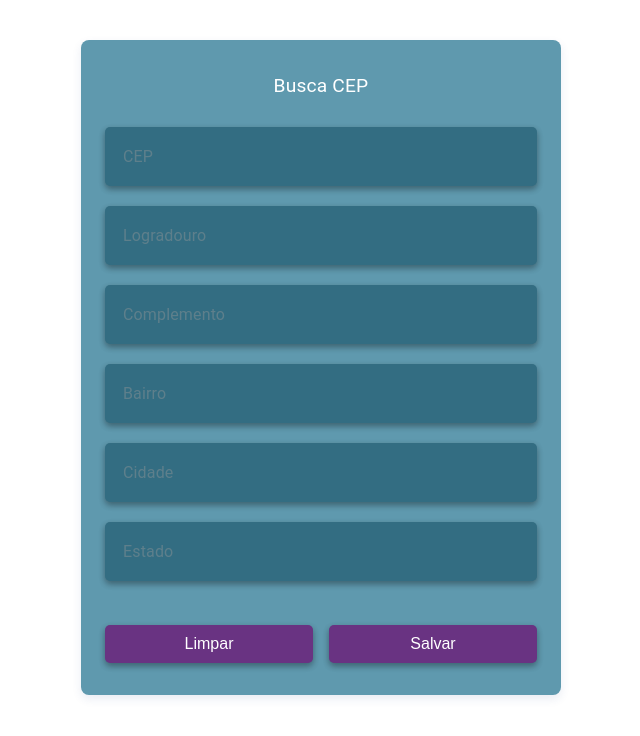
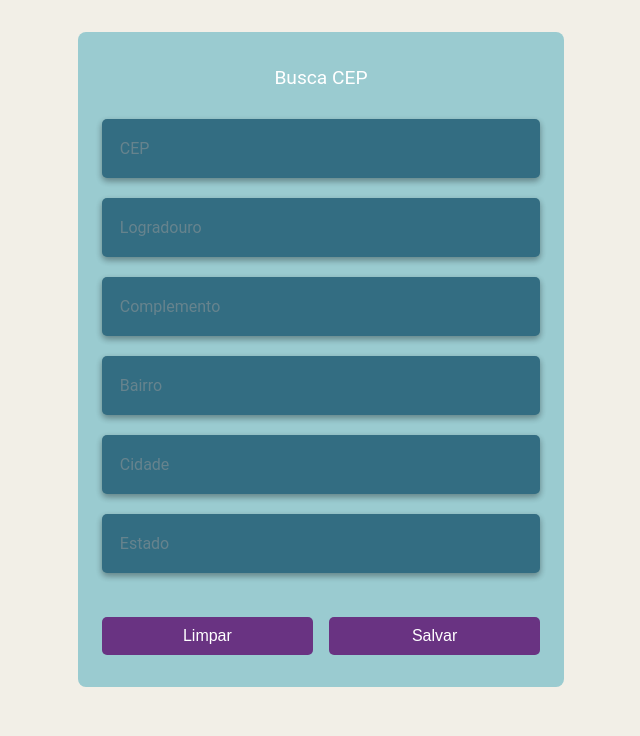
Before and after one commit to GeorgiaAntunes/Teste-Frontend, a Next.js app in the folder desafio-instivo/: page / in a window 1280 px wide. Shown: the top 736 px of the page, without its empty margins (319-959 px from the left). Built offline with nearby package versions, Linux system fonts and the light colour scheme.

Commit message:
global style added

```diff
--- a/desafio-instivo/src/app/components/AppForm/AppForm.style.tsx
+++ b/desafio-instivo/src/app/components/AppForm/AppForm.style.tsx
@@ -3,10 +3,11 @@ import { Typography } from '@mui/material';
 import { styled } from '@mui/material/styles';
 import { Container } from '@mui/system';
 
+
 export const Header = styled(Typography)`
   font-size: 1.2rem;
   font-weight: 400;
-  color: #fff;
+  color: ${(p) => p.theme.palette.white};
   margin-bottom: 1rem;
   text-align: start;
 `;
@@ -17,20 +18,19 @@ export const FormContainer = styled(Container)`
   align-items: center;
   justify-content: center;
   padding: 2rem;
-  background: #5F99AE;
+  background-color: ${(p) => p.theme.palette.primary.light};
   border-radius: 8px;
-  box-shadow: 0 4px 10px rgba(39, 64, 140, 0.1);
   width: 100%;
   max-width: 500px;
 
   @media (min-width: 768px) {
     width: 40%;
   }
-s
+
   @media (max-width: 1024px) {
     width: 70%;
   }
-s
+
   @media (max-width: 768px) {
     width: 100%;
     height: 100%;
@@ -39,12 +39,10 @@ s
 
   @media (max-width: 480px) {
     width: 100%;
-       height: 100%;
+    height: 100%;
     padding: 1rem;
   }
 `;
-
-
 
 export const StyledForm = styled("form")`
   display: flex;
--- a/desafio-instivo/src/app/components/AppForm/AppForm.tsx
+++ b/desafio-instivo/src/app/components/AppForm/AppForm.tsx
@@ -10,6 +10,7 @@ import {
   Header,
 } from "./AppForm.style";
 import { InputContainer } from "../FormInput/FormInput.style";
+import { LABELS, TEXTS } from "@/app/constants/texts";
 
 export const AppForm: React.FC = () => {
   const {
@@ -24,11 +25,11 @@ export const AppForm: React.FC = () => {
 
   return (
     <FormContainer>
-      <Header>Busca CEP</Header>
+      <Header>{TEXTS.buscaCep}</Header>
       <StyledForm onSubmit={handleSubmit(onSubmit)}>
         <InputContainer>
           <FormInput
-            name="cep"
+            name={LABELS.cep}
             control={control}
             placeholder="CEP"
             onBlur={handleCepBlur}
@@ -38,7 +39,7 @@ export const AppForm: React.FC = () => {
 
         <InputContainer>
           <FormInput
-            name="logradouro"
+            name={LABELS.logradouro}
             control={control}
             placeholder="Logradouro"
             error={errors.logradouro?.message}
@@ -47,7 +48,7 @@ export const AppForm: React.FC = () => {
 
         <InputContainer>
           <FormInput
-            name="complemento"
+           name={LABELS.complemento}
             control={control}
             placeholder="Complemento"
           />
@@ -55,7 +56,7 @@ export const AppForm: React.FC = () => {
 
         <InputContainer>
           <FormInput
-            name="bairro"
+            name={LABELS.bairro}
             control={control}
             placeholder="Bairro"
             error={errors.bairro?.message}
@@ -64,7 +65,7 @@ export const AppForm: React.FC = () => {
 
         <InputContainer>
           <FormInput
-            name="cidade"
+            name={LABELS.cidade}
             control={control}
             placeholder="Cidade"
             error={errors.cidade?.message}
@@ -73,7 +74,7 @@ export const AppForm: React.FC = () => {
 
         <InputContainer>
           <FormInput
-            name="estado"
+            name={LABELS.estado}
             control={control}
             placeholder="Estado"
             error={errors.estado?.message}
@@ -87,8 +88,8 @@ export const AppForm: React.FC = () => {
         )}
 
         <ButtonContainer>
-          <FormButton onClick={handleClear} label="Limpar" />
-          <FormButton type="submit" label="Salvar" />
+          <FormButton onClick={handleClear} label={LABELS.limpar} />
+          <FormButton type="submit" label={LABELS.salvar} />
         </ButtonContainer>
       </StyledForm>
     </FormContainer>
--- a/desafio-instivo/src/app/components/FormButton/FormButton.style.tsx
+++ b/desafio-instivo/src/app/components/FormButton/FormButton.style.tsx
@@ -5,17 +5,16 @@ export const StyledButton = styled("button")`
   border: none;
   padding: 10px;
   border-radius: 5px;
-  color: white;
-  background-color: #693382;
+  color: ${(p) => p.theme.palette.white};
+  background-color: ${(p) => p.theme.palette.purple};
   font-weight: 500;
   font-size: 1rem;
   width: 100%;
   margin-top: 10px;
-  box-shadow: 0 3px 6px rgba(0, 0, 0, 0.16), 0 3px 6px rgba(0, 0, 0, 0.23);
   transition: all 500ms ease;
 
   &:hover {
     cursor: pointer;
-    background-color:rgb(13, 23, 25);
+    background-color: ${(p) => p.theme.palette.background.default};
   }
 `;
--- a/desafio-instivo/src/app/components/FormInput/FormInput.style.tsx
+++ b/desafio-instivo/src/app/components/FormInput/FormInput.style.tsx
@@ -4,23 +4,22 @@ import { TextField } from "@mui/material";
 
 export const StyledTextField = styled(TextField)`
   font-size: 0.875rem;
-  color: #eee;
+  color: ${(p) => p.theme.palette.text.primary};
 
   & .MuiInputBase-root {
     padding: 12px;
-    color: #eee;
-    background-color: #336D82;
+    color: ${(p) => p.theme.palette.text.primary};
+    background-color: ${(p) => p.theme.palette.primary.dark};
     border-radius: 5px;
-    box-shadow: 0 3px 6px rgba(0, 0, 0, 0.16), 0 3px 6px rgba(0, 0, 0, 0.23);
   }
 
   & .MuiOutlinedInput-input {
     padding: 6px;
-    color: #eee;
+    color: ${(p) => p.theme.palette.text.primary};
   }
 
   & .MuiInputLabel-root {
-    color: #eee;
+    color: ${(p) => p.theme.palette.text.primary};
     font-weight: 400;
   }
 
@@ -29,28 +28,28 @@ export const StyledTextField = styled(TextField)`
   }
 
   & .MuiOutlinedInput-root:hover .MuiOutlinedInput-notchedOutline {
-    border: 1px solid #999;
+    border: 1px solid ${(p) => p.theme.palette.secondary.main};
   }
 
   & .MuiInputBase-input::placeholder {
-    color: #999;
+    color: ${(p) => p.theme.palette.secondary.main};
   }
 
   &.Mui-error .MuiOutlinedInput-notchedOutline {
-    outline: 1px solid rgb(255, 72, 72);
+    outline: 1px solid ${(p) => p.theme.palette.error.main};
   }
 
   &.Mui-error .MuiFormHelperText-root {
-    color: rgb(255, 72, 72);
+    color: ${(p) => p.theme.palette.error.main};
     font-size: 0.75rem;
   }
 
   &.Mui-success .MuiOutlinedInput-notchedOutline {
-    outline: 1px solid #4caf50;
+    outline: 1px solid ${(p) => p.theme.palette.success.main};
   }
 
   &.Mui-success .MuiFormHelperText-root {
-    color: #4caf50;
+    color: ${(p) => p.theme.palette.success.main};
     font-size: 0.75rem;
   }
 `;
--- a/desafio-instivo/src/app/components/styles/theme.ts
+++ /dev/null
@@ -1,98 +0,0 @@
-"use client";
-import { createGlobalStyle } from "styled-components";
-
-export const GlobalStyle = createGlobalStyle`
-  * {
-    box-sizing: border-box;
-    margin: 0;
-    padding: 0;
-  }
-
-  html, body {
-    height: 100%;
-    width: 100%;
-    font-family: "Poppins", sans-serif;
-    background-color: #111;
-    color: #eee;
-  }
-
-  #root {
-    height: 100%;
-    width: 100%;
-    display: flex;
-    flex-direction: column;
-    justify-content: center;
-    align-items: center;
-  }
-
-  input, select, textarea, button {
-    font-family: inherit;
-  }
-
-  .form-group {
-    display: flex;
-    flex-direction: column;
-    margin: 10px 0;
-    width: 100%;
-    max-width: 500px;
-  }
-
-  .form-group label {
-    color: #eee;
-    font-weight: 500;
-  }
-
-  .form-group input,
-  .form-group select {
-    padding: 12px;
-    border: none;
-    border-radius: 5px;
-    outline: none;
-    background-color: #444;
-    color: #eee;
-    box-shadow: 0 3px 6px rgba(0, 0, 0, 0.16), 0 3px 6px rgba(0, 0, 0, 0.23);
-  }
-
-  .form-group input::placeholder {
-    color: #999;
-  }
-
-  .form-group .input-error {
-    outline: 1px solid rgb(255, 72, 72);
-  }
-
-  .form-group .error-message {
-    color: rgb(255, 72, 72);
-    font-size: 0.75rem;
-    margin-top: 8px;
-  }
-
-  button {
-    border: none;
-    padding: 10px;
-    border-radius: 5px;
-    color: #eee;
-    background-color: #49a1b8;
-    font-weight: 500;
-    font-size: 1rem;
-    margin-top: 10px;
-    box-shadow: 0 3px 6px rgba(0, 0, 0, 0.16), 0 3px 6px rgba(0, 0, 0, 0.23);
-    transition: all 500ms ease;
-  }
-
-  button:hover {
-    cursor: pointer;
-    background-color: #61dbfb;
-  }
-
-  @media (max-width: 600px) {
-    .form-group {
-      width: 90%;
-    }
-
-    button {
-      font-size: 0.9rem;
-      padding: 8px;
-    }
-  }
-`;
--- /dev/null
+++ b/desafio-instivo/src/app/constants/texts.ts
@@ -0,0 +1,15 @@
+
+export const TEXTS = {
+    buscaCep: "Busca CEP",
+} as const;
+
+export const LABELS = {
+    bairro: "bairro",
+    cidade: "cidade",
+    cep: "CEP",
+    estado: "estado",
+    logradouro: "logradouro",
+    complemento: "complemento",
+    limpar: "Limpar",
+    salvar: "Salvar"
+} as const;
--- a/desafio-instivo/src/app/layout.tsx
+++ b/desafio-instivo/src/app/layout.tsx
@@ -1,5 +1,9 @@
-import type { Metadata } from "next";
+"use client";
+
 import { Geist, Geist_Mono } from "next/font/google";
+import { CssBaseline, ThemeProvider } from "@mui/material";
+import { theme } from "./theme/theme";
+
 
 const geistSans = Geist({
   variable: "--font-geist-sans",
@@ -11,11 +15,6 @@ const geistMono = Geist_Mono({
   subsets: ["latin"],
 });
 
-export const metadata: Metadata = {
-  title: "Teste Instivo",
-  description: "Teste frontend para Instivo",
-};
-
 export default function RootLayout({
   children,
 }: Readonly<{
@@ -24,7 +23,10 @@ export default function RootLayout({
   return (
     <html lang="en">
       <body className={`${geistSans.variable} ${geistMono.variable}`}>
-        {children}
+        <ThemeProvider theme={theme}>
+          <CssBaseline />
+          {children}
+        </ThemeProvider>
       </body>
     </html>
   );
--- /dev/null
+++ b/desafio-instivo/src/app/metadata.ts
@@ -0,0 +1,6 @@
+import type { Metadata } from "next";
+
+export const metadata: Metadata = {
+  title: "Teste Instivo",
+  description: "Teste frontend para Instivo",
+};
--- a/desafio-instivo/src/app/page.tsx
+++ b/desafio-instivo/src/app/page.tsx
@@ -7,15 +7,9 @@ const HomeContainer = styled('div')`
   text-align: center;
 `;
 
-const HomeTitle = styled('h1')`
-  font-size: 1.5rem;
-  margin-bottom: 2rem;
-`;
-
 export default function Home() {
   return (
     <HomeContainer>
-      {/* <HomeTitle>Desafio Frontend Instivo</HomeTitle> */}
       <AppForm />
     </HomeContainer>
   );
--- /dev/null
+++ b/desafio-instivo/src/app/theme/theme.ts
@@ -0,0 +1,129 @@
+import { createTheme, PaletteOptions } from "@mui/material";
+
+declare module "@mui/material/styles" {
+  interface Palette {
+    highlight: Palette["primary"];
+    white: string;
+    black: string;
+    purple: string;
+    chipBackground?: string;
+    transparent?: string;
+  }
+
+  interface PaletteOptions {
+    highlight: PaletteOptions["primary"];
+    white: string;
+    black: string;
+    purple: string;
+    chipBackground?: string;
+    transparent?: string;
+  }
+}
+
+export const palette: PaletteOptions = {
+  mode: "dark",
+  primary: {
+    light: "#9ACBD0",
+    main: "#48A6A7",
+    dark: "#336D82",
+    contrastText: "#FFFFFF",
+  },
+  secondary: {
+    light: "#B3B3B3",
+    main: "#999999",
+    dark: "#7F7F7F",
+  },
+  success: {
+    light: "#66BB6A",
+    main: "#4CAF50",
+    dark: "#388E3C",
+  },
+  warning: {
+    main: "#e87d37",
+  },
+  error: {
+    main: "rgb(255, 72, 72)",
+  },
+  info: {
+    main: "#76dbf4",
+  },
+  highlight: {
+    light: "#fffb79",
+    main: "#f6ea75",
+    dark: "#eadf70",
+  },
+  background: {
+    default: "#F5ECE0",
+  },
+  text: {
+    primary: "#EEEEEE",
+    secondary: "#CCCCCC",
+  },
+  white: "#FFFFFF",
+  black: "#000000",
+  purple:" #693382",
+  transparent: "#00000000",
+};
+
+export const theme = createTheme({
+  palette,
+  components: {
+    MuiCssBaseline: {
+      styleOverrides: {
+        body: {
+          backgroundColor: "#F2EFE7",
+          color: "#EEEEEE",
+          userSelect: "none",
+        },
+      },
+    },
+    MuiTextField: {
+      styleOverrides: {
+        root: {
+          "& .MuiInputBase-root": {
+            backgroundColor: "#336D82",
+            color: "#EEEEEE",
+            borderRadius: "5px",
+            padding: "12px",
+            boxShadow: "0 3px 6px rgba(0, 0, 0, 0.16), 0 3px 6px rgba(0, 0, 0, 0.23)",
+          },
+          "& .MuiOutlinedInput-input": {
+            color: "#EEEEEE",
+            padding: "6px",
+          },
+          "& .MuiInputLabel-root": {
+            color: "#EEEEEE",
+            fontWeight: 400,
+          },
+          "& .MuiOutlinedInput-notchedOutline": {
+            border: "none",
+          },
+          "& .MuiOutlinedInput-root:hover .MuiOutlinedInput-notchedOutline": {
+            border: "1px solid #999",
+          },
+          "& .MuiInputBase-input::placeholder": {
+            color: "#999",
+          },
+          "&.Mui-error .MuiOutlinedInput-notchedOutline": {
+            outline: "1px solid rgb(255, 72, 72)",
+          },
+          "&.Mui-error .MuiFormHelperText-root": {
+            color: "rgb(255, 72, 72)",
+            fontSize: "0.75rem",
+          },
+          "&.Mui-focused .MuiOutlinedInput-notchedOutline": {
+            border: "1px solid #4CAF50",
+          },
+        },
+      },
+    },
+  },
+  typography: {
+    fontSize: 10,
+    fontFamily: "'Roboto', sans-serif",
+    h1: { fontSize: "2rem", fontWeight: 700, color: "#EEEEEE" },
+    h2: { fontSize: "1.5rem", fontWeight: 600, color: "#EEEEEE" },
+    body1: { fontSize: "1rem", color: "#EEEEEE" },
+    body2: { fontSize: "0.875rem", color: "#CCCCCC" },
+  },
+});
```
